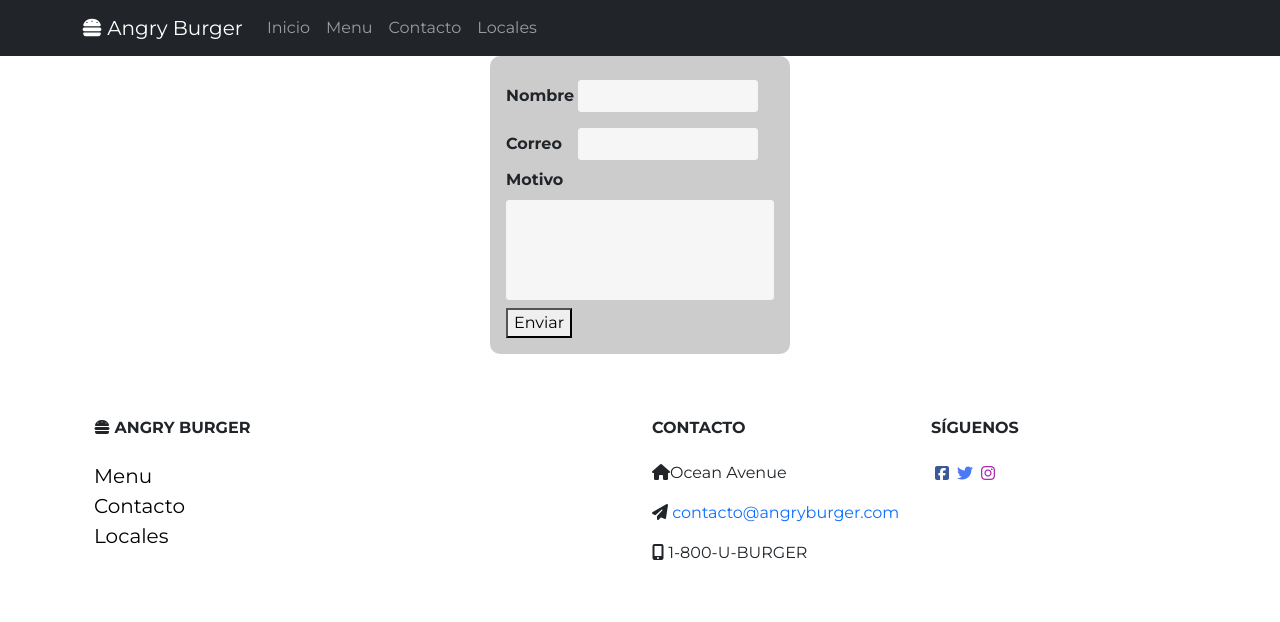
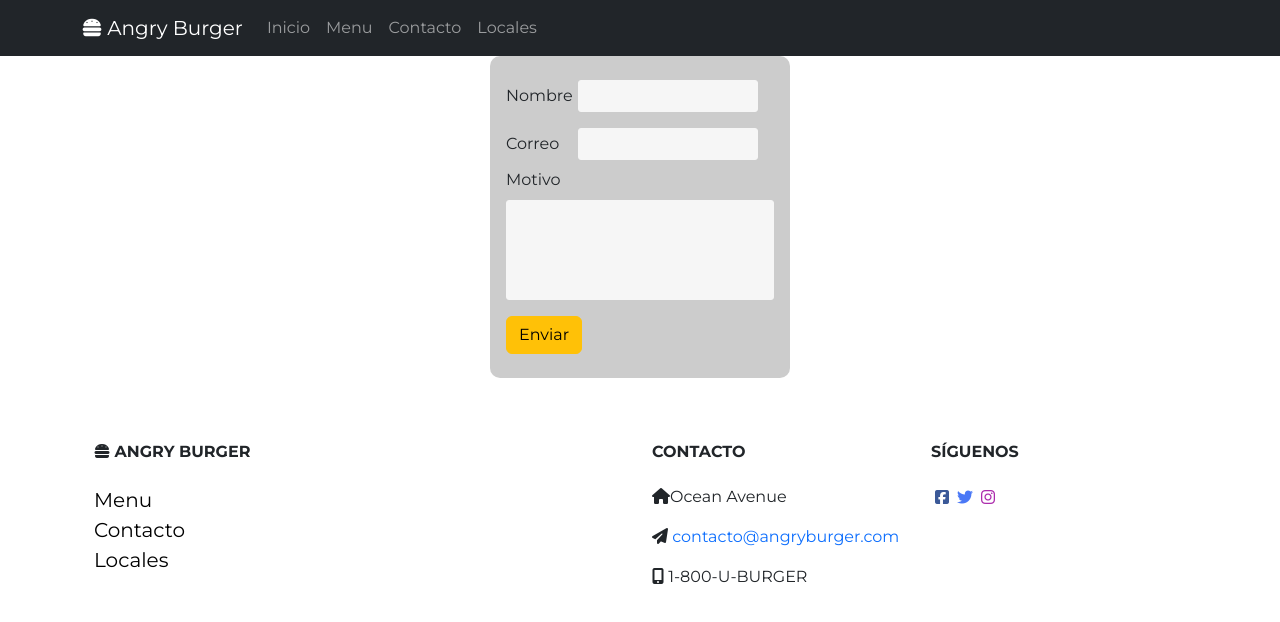
Before and after one commit to garaos/proyecto4, a React (Create React App) app: page /Contacto in a window 1280 px wide. Shown: the top 622 px of the page. Built offline with nearby package versions, Linux system fonts and the light colour scheme.

Commit message:
Correccion formulario contacto

```diff
--- a/src/contents/Formulario.jsx
+++ b/src/contents/Formulario.jsx
@@ -1,38 +1,43 @@
 import { useFormik } from "formik";
+import Button from 'react-bootstrap/Button';
 import { collection, addDoc } from 'firebase/firestore';
 import { db } from "../database/firebase";
 import "./formulario.css"
 
-const Formulario =() => {
-    const { handleSubmit, handleChange, values } = useFormik( {
+const Formulario = () => {
+  const { handleSubmit, handleChange, values } = useFormik({
     initialValues: {
       name: "",
       email: "",
       contactReason: ""
     },
-        onSubmit: async function ( values ) {
-            console.log( values )
+    onSubmit: async function (values, { resetForm }) {
+      console.log(values)
+      resetForm({ values: "" })
       try {
-              const docRef = await addDoc( collection( db, "Contactos" ), values );
-              console.log( "Document written with ID: ", docRef.id );
-            } catch ( e ) {
-              console.error( "Error adding document: ", e );
+        const docRef = await addDoc(collection(db, "Contactos"), values);
+        console.log("ID: ", docRef.id);
+      } catch (e) {
+        console.error("Error al agregar: ", e);
       }
     }
-      } )
+  })
 
   return (
-        <form onSubmit={ handleSubmit }>
+
+    <form onSubmit={handleSubmit}>
       <label htmlFor='name'>Nombre</label>
-          <input id='name' name='name' type="text" value={ values.name } onChange={ handleChange }></input>
+      <input id='name' name='name' type="text" value={values.name} onChange={handleChange}></input>
 
       <label htmlFor='email'>Correo</label>
-          <input id='email' name='email' type="email" value={ values.email } onChange={ handleChange }></input>
+      <input id='email' name='email' type="email" value={values.email} onChange={handleChange}></input>
 
       <label htmlFor='contactReason'>Motivo</label>
-          <textarea id='contactReason' name='contactReason' value={ values.contactReason } onChange={ handleChange }></textarea>
+      <textarea id='contactReason' name='contactReason' value={values.contactReason} onChange={handleChange}></textarea>
 
-          <button type='submit'>Enviar</button>
+      <div className="mb-2 mt-3">
+        <Button variant="warning" type='submit' >Enviar</Button>
+      </div>
     </form>
   )
 }
--- a/src/contents/formulario.css
+++ b/src/contents/formulario.css
@@ -12,7 +12,6 @@
 
   form label {
     width: 72px;
-    font-weight: bold;
     display: inline-block;
   }
 
```
Lines whose indentation alone changed are shown as unchanged.
